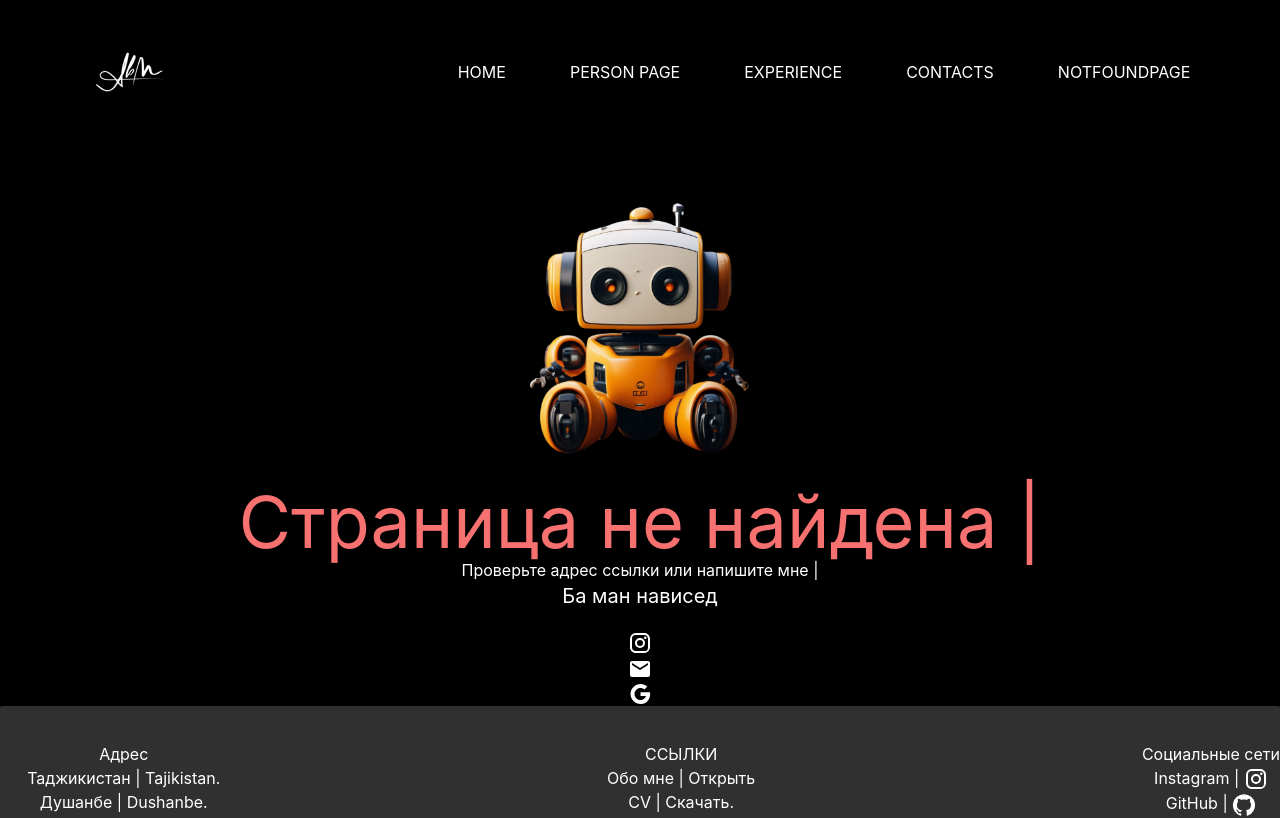
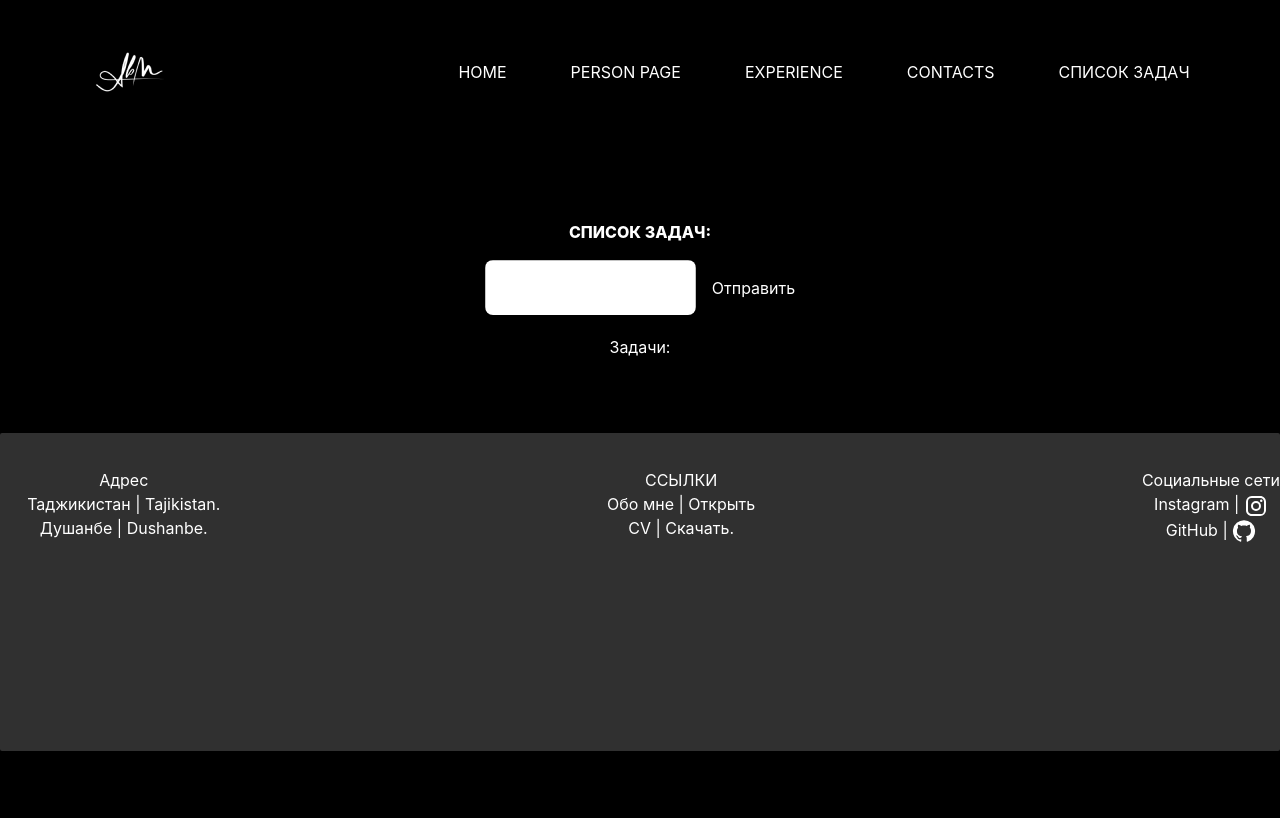
Before and after one commit to Komil-Muminov/komilff, a React (Vite) app: page /ToDo in a window 1280 px wide. Shown: the top 818 px of the page. Built offline with nearby package versions, Linux system fonts and the light colour scheme.

Commit message:
added task-component

```diff
--- a/package.json
+++ b/package.json
@@ -20,9 +20,11 @@
 		"aos": "^2.3.4",
 		"react": "^18.2.0",
 		"react-dom": "^18.2.0",
+		"react-hook-form": "^7.48.2",
 		"react-router-dom": "^6.14.2",
 		"react-scroll": "^1.8.9",
-		"styled-components": "^5.3.11"
+		"styled-components": "^5.3.11",
+		"uuid": "^9.0.1"
 	},
 	"devDependencies": {
 		"@types/react": "^18.2.15",
--- a/src/App.jsx
+++ b/src/App.jsx
@@ -11,6 +11,7 @@ import PersonPage from "./components/Person/PersonPage";
 import Experience from "./components/Experience/Experience";
 import Contacts from "./components/Contacts/Contacts";
 import Pastlives from "./components/PastLive/Pastlives";
+import ToDo from "./components/Todo/ToDo";
 import Footer from "./components/Footer/Footer";
 import ErrorPage from "./components/ErrorPage/ErrorPage";
 function App() {
@@ -74,6 +75,15 @@ function App() {
 						</div>
 					}
 				/>
+
+				<Route
+					path="/ToDo"
+					element={
+						<div data-aos="fade-right">
+							<ToDo />
+						</div>
+					}
+				/>
 			</Routes>
 			<Footer />
 		</>
--- /dev/null
+++ b/src/components/ToDo/Todo.jsx
@@ -0,0 +1,65 @@
+import { useState } from "react";
+import { useForm } from "react-hook-form";
+import { TextField } from "@mui/material";
+import { v4 as uuidv4 } from "uuid";
+
+const ToDo = () => {
+	const {
+		register,
+		handleSubmit,
+		reset,
+		watch,
+		formState: { errors },
+	} = useForm({ mode: "onBlur" });
+
+	const [product, setProduct] = useState([]);
+	const onSubmit = (data) => {
+		setProduct((prev) => [
+			...prev,
+			{ id: uuidv4(), task: data.text, isEditing: false },
+		]);
+		console.log(product);
+		reset();
+	};
+
+	const handleDelete = (id) => {
+		setProduct((prev) => prev.filter((item) => item.id !== id));
+	};
+
+	return (
+		<>
+			<section className="sections">
+				<div className="container todo-container">
+					<div className="task-content flex flex-col justify-center items-center ">
+						<h2 className="sections-title todo-title mb-4 text-center">
+							СПИСОК ЗАДАЧ:
+						</h2>
+						<form
+							onSubmit={handleSubmit(onSubmit)}
+							className="todo-form flex gap-4 mb-5  "
+						>
+							<TextField
+								className="bg-white rounded-lg h-[3.4em]"
+								id="outlined-search"
+								type="search"
+								{...register("text", {
+									minLength: 2,
+								})}
+							/>
+							<button className="btn form-submit">Отправить</button>
+						</form>
+
+						<div className="task-item mb-5">
+							<h3>Задачи:</h3>
+							{product.map((item) => (
+								<li className="item">{item.task}</li>
+							))}
+						</div>
+					</div>
+				</div>
+			</section>
+		</>
+	);
+};
+
+export default ToDo;
--- a/src/navigation/NavLinks.jsx
+++ b/src/navigation/NavLinks.jsx
@@ -30,9 +30,14 @@ const NavLinks = () => {
 							CONTACTS
 						</Link>
 
-						<Link className="nav-link pc-links" to="/sdasad">
+						<Link className="nav-link pc-links" to="/ToDo">
+							СПИСОК ЗАДАЧ
+						</Link>
+						{/* NotFounPage commented */}
+						{/* <Link className="nav-link pc-links" to="/sdasad">
 							NotFoundPage
-						</Link>
+						</Link> */}
+						{/* NotFounPage commented */}
 					</nav>
 				</div>
 			</header>
```
Also changed, not shown: 1 other file (tests, documents, lock files or other folders).
